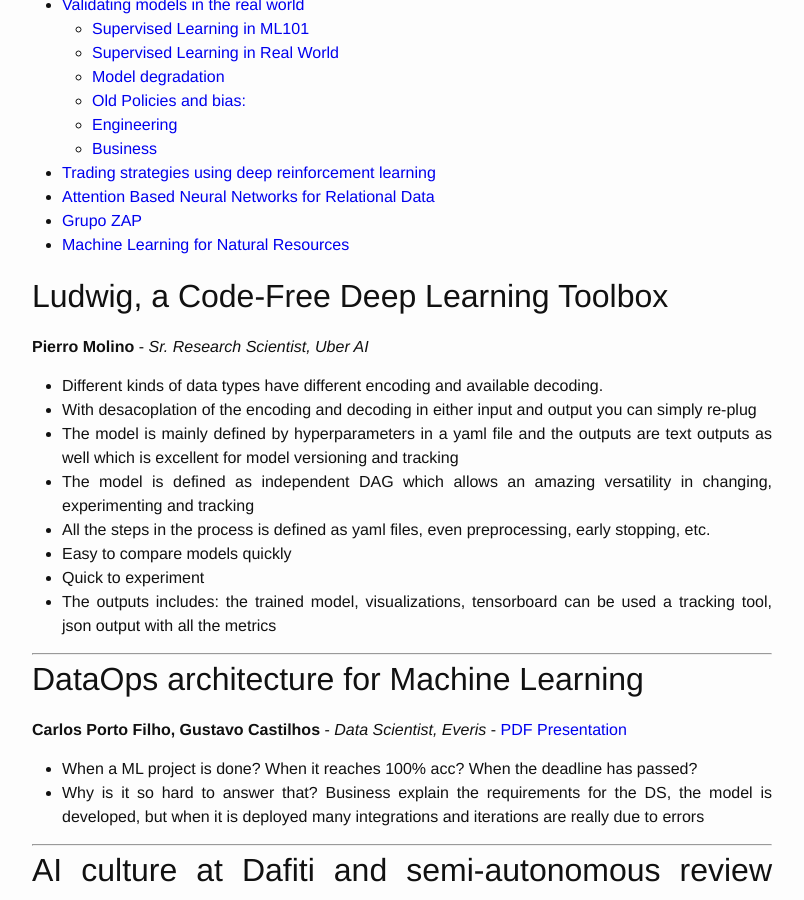
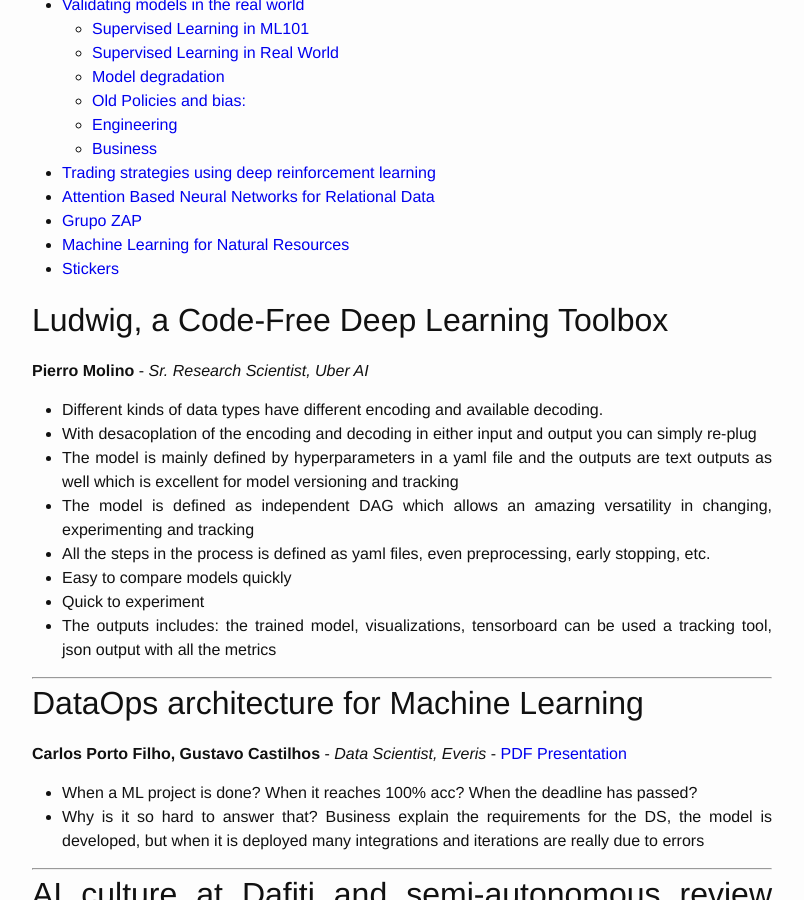
Before and after one commit to marcossilva/marcossilva.github.io, a Jekyll site: the page built from _posts/en/2019-06-26-notas-papis-io.md, in a window 1280 px wide and 900 px high, scrolled down 1150 px. Shown: the whole window, without its empty margins (238-1042 px from the left). Built offline with Jekyll 4.4.1, drawn with Linux system fonts in a browser that asks for light colours.

Commit message:
Added stickers heading to the TOC

```diff
--- a/_posts/en/2019-06-26-notas-papis-io.md
+++ b/_posts/en/2019-06-26-notas-papis-io.md
@@ -45,7 +45,7 @@
 - [Attention Based Neural Networks for Relational Data](#attention-based-neural-networks-for-relational-data)
 - [Grupo ZAP](#grupo-zap)
 - [Machine Learning for Natural Resources](#machine-learning-for-natural-resources)
-
+- [Stickers](#stickers)
 <!-- /MarkdownTOC -->
 
 
```
